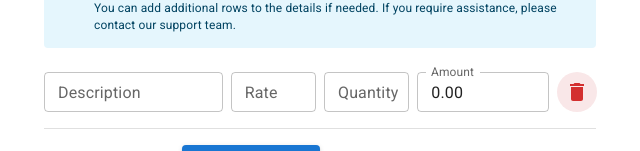
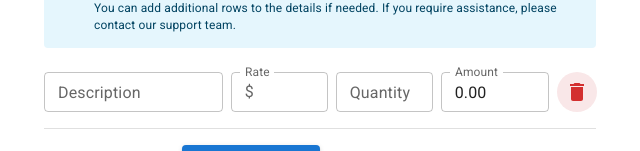
Before and after one commit to xsnare/invoice-generate, a React (Vite) app: page / in a window 1280 px wide. Shown: the part 133-284 px from the top of the page, without its empty margins (320-960 px from the left). Built offline with nearby package versions, Linux system fonts and the light colour scheme; data requests are answered from the project's data file.

Commit message:
Tesitng the interface with MUI

```diff
--- a/src/components/UI/Input.jsx
+++ b/src/components/UI/Input.jsx
@@ -12,7 +12,7 @@ const Input = function ({ label, value, onChange, data, prop, err, ...rest }) {
   const symbol = prop?.split(',')[1]
   let adorn = {}
 
-  if (prop?.split(',') === 'start') {
+  if (prop?.split(',')[0] === 'start') {
     adorn = {
       startAdornment:
       <InputAdornment position='start'>{symbol}</InputAdornment>
--- a/src/new-pages/CreateInvoice.jsx
+++ b/src/new-pages/CreateInvoice.jsx
@@ -1,6 +1,6 @@
 
 import DeleteIcon from '@mui/icons-material/Delete'
-import { Button, Divider, Grid, IconButton, Stack, TextField, Typography } from '@mui/material'
+import { Button, Divider, Grid, IconButton, Stack, TextField, Tooltip, Typography, styled } from '@mui/material'
 import { Info } from '../components/UI/Info'
 import { Input } from '../components/UI/Input'
 import ClearIcon from '@mui/icons-material/Clear'
@@ -29,6 +29,7 @@ export default function CreateInvoice () {
       {details.map(({ id, description, rate, quantity }, index) => (
         <div key={id}>
           <Grid container spacing={1} mt={2}>
+            <Tooltip title={description} >
               <Grid item xs={12} sm={4}>
                 <Input
                   label='Description'
@@ -36,15 +37,17 @@ export default function CreateInvoice () {
                   onChange={handleChange(index)}
                   />
               </Grid>
-            <Grid item xs={12} sm={2}>
+            </Tooltip>
+            <Grid item xs={12} sm={2.25}>
               <Input
                 label='Rate'
+                prop='start, $'
                 type='number'
                 value={rate}
                 onChange={handleChange(index)}
               />
             </Grid>
-            <Grid item xs={12} sm={2}>
+            <Grid item xs={12} sm={2.25}>
               <Input
                 label='Quantity'
                 type='number'
@@ -52,7 +55,8 @@ export default function CreateInvoice () {
                 onChange={handleChange(index)}
               />
             </Grid>
-            <Grid item xs={12} sm={3} >
+            <Tooltip title={numberFormatter(rate * quantity)} >
+              <Grid item xs={12} sm={2.5} >
               <TextField
                 id="amount"
                 label="Amount"
@@ -65,6 +69,7 @@ export default function CreateInvoice () {
                 }}
               />
               </Grid>
+            </Tooltip>
 
             <Grid item xs={12} sm={1} sx={styleSections} >
               <IconButton color='error' sx={styleDelete} onClick={() => deleteRow(id)}>
@@ -76,7 +81,6 @@ export default function CreateInvoice () {
             </Grid>
           </Grid>
           <Divider sx={{ mt: 2 }}/>
-
         </div>
       ))}
       <Grid container mt={2}>
@@ -93,7 +97,6 @@ export default function CreateInvoice () {
           <Button variant='contained' fullWidth>Save</Button>
         </Grid>
       </Grid>
-
     </Stack>
     </>
   )
```
Lines whose indentation alone changed are shown as unchanged.
